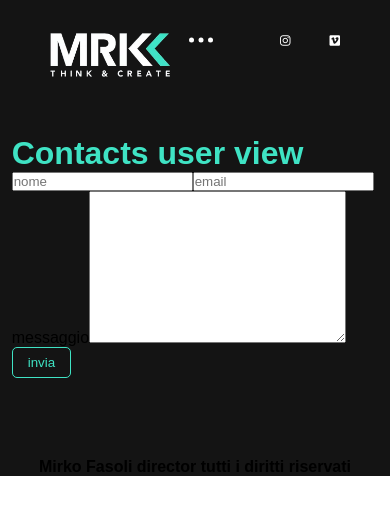
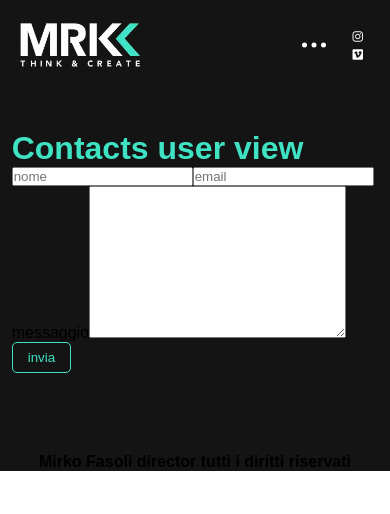
Before and after one commit to 182Marco/videoBlog-nuxt-frontend, a Nuxt app: page /contacts in a window 390 px wide. Shown: the top 514 px of the page. Built offline with nearby package versions, Linux system fonts and the light colour scheme.

Commit message:
entrance menu mobile done

```diff
--- a/components/IconMenuMobile.vue
+++ b/components/IconMenuMobileClose.vue
@@ -11,10 +11,11 @@
  @import "~assets/scss/vars.scss";
  @import "~assets/scss/utility.scss";
 
-.IconMenuMobile {
+.IconMenuMobileClose {
+    z-index: -10;
     width: 24px;
     height: 20px;
-    position: relative;
+    position: absolute;
     cursor: pointer;
     &:hover {
       i:first-child {
@@ -29,6 +30,10 @@
     @media screen and (min-width: 876px) {
       display: none;
     }
+}
+
+.IconMenuMobileClose.visible {
+   z-index: 10;
 }
 
  i {
--- /dev/null
+++ b/components/IconMenuMobileOpen.vue
@@ -0,0 +1,63 @@
+<template>
+  <div>
+    <section>
+      <div class="line">
+        <div class="line cros"></div>
+      </div>
+    </section>
+  </div>
+</template>
+
+<style scoped lang="scss">
+
+ @import "~assets/scss/vars.scss";
+ @import "~assets/scss/utility.scss";
+
+ section {
+   position: absolute;
+   top: 50%;
+   left: 50%;
+   transform: translate(-50%, -50%) rotate(45deg);
+   display: none;
+   height: 24px;
+   width: 24px;
+   cursor: pointer;
+ }
+
+ .visible section {
+   display: block;
+ }
+
+ .line {
+   position: absolute;
+   top: 50%;
+   left: 50%;
+   height: 2px;
+   width: 2px;
+   border-radius: 8px;
+   background-color: $white;
+   &:not(.cros){
+     transform: translate(-50%, -50%);
+   }
+   .line.cros{
+     transform: translate(-50%, -50%) rotate(90deg);
+   }
+ }
+
+ .visible .line,
+ .visible .line.cros{
+   animation: lenghten 0.4s forwards;
+    width: 24px;
+ }
+
+ @keyframes lenghten {
+  0% {
+    width: 5px;
+  }
+  100% {
+    width: 18px;
+  }
+}
+
+
+</style>
--- a/components/Navbar.vue
+++ b/components/Navbar.vue
@@ -12,13 +12,25 @@
       <li><NuxtLink to="/contacts"><i>CONTACTS</i></NuxtLink></li>
     </ul>
     <section>
-    <IconMenuMobile class="IconMenuMobile"/>
+    <section
+      class="icon-menu-mobile"
+      @click="IsMenuMobileOpen = !IsMenuMobileOpen"
+    >
+      <IconMenuMobileClose
+        class="IconMenuMobileClose"
+        :class="{visible : !IsMenuMobileOpen}"
+      />
+      <IconMenuMobileOpen
+        class="IconMenuMobileOpen"
+        :class="{visible : IsMenuMobileOpen}"
+      />
+    </section>
     <ul class="social-links">
       <li>
         <a href="https://www.instagram.com/mirko_fasoli/?hl=it" target="_blank">
           <i class="fa-brands fa-instagram"></i>
         </a>
-        </li>
+      </li>
       <li>
         <a href="https://vimeo.com/search?q=mirko%20fasoli" target="_blank">
           <i class="fa-brands fa-vimeo-square"></i>
@@ -26,8 +38,28 @@
       </li>
     </ul>
     </section>
+    <div class="menu-mobile"  :class="{visible : IsMenuMobileOpen}">
+      <ul>
+      <li><NuxtLink to="/"></NuxtLink></li>
+      <li><NuxtLink to="/about"></NuxtLink></li>
+      <li><NuxtLink to="/contacts"></NuxtLink></li>
+      </ul>
+    </div>
   </nav>
 </template>
+
+<script lang="ts">
+import Vue from "vue";
+
+export default Vue.extend({
+  name: "Navbar",
+  data: () => ({
+    IsMenuMobileOpen: false,
+  }),
+  methods: {
+  },
+});
+</script>
 
 <style scoped lang="scss">
 
@@ -35,6 +67,7 @@
  @import "~assets/scss/utility.scss";
 
 nav {
+  position: relative;
   padding: 30px 50px 15px;
   @include flex(row, space-between, flex-start);
 }
@@ -48,6 +81,20 @@ section {
     .IconMenuMobile{
       margin-right: 60px
     }
+}
+.icon-menu-mobile {
+  margin-right: 54px;
+  position: relative;
+  width: 24px;
+  height: 24px;
+  .IconMenuMobileClose,
+  .IconMenuMobileOpen {
+    position: absolute;
+    top: 50%;
+    left: 50%;
+    transform: translate(-50%, -50%)
+  }
+
 }
 ul {
   @include flex(row, flex-start);
@@ -89,7 +136,7 @@ ul {
          top: 0;
          left: 0;
          @include flex(column, space-between);
-         transition: transform 0.2s;
+         transition: transform 0.3s;
          &:hover {
            transform: translateY(-50%);
          }
@@ -100,6 +147,7 @@ ul {
     }
   }
   &.social-links {
+    margin-bottom: 1px;
     li {
        &:not(:last-child) {
        margin-right: 32px;
@@ -118,6 +166,82 @@ ul {
 }
 a {
   @include font(14px, 300, $white);
+}
+
+ @media screen and (max-width: 492px) {
+    nav {
+      padding: 20px;
+      align-items: center;
+    }
+    .icon-menu-mobile {
+      margin-right: 20px;
+    }
+    ul.social-links {
+      flex-direction: column;
+      li:not(:last-child) {
+          margin-right: 0;
+      }
+    }
+ }
+.menu-mobile {
+  position: fixed;
+  bottom: 0;
+  left: 0;
+  height: calc(100vh - 95px);
+  width: 100vw;
+  background-color: $background;
+  display: none;
+  &.visible {
+    @include flex();
+  }
+  ul {
+    @include flex(column, space-between);
+    width: calc(100% - 40px);
+    margin: 0 auto 30vw;
+    height: 200px;
+    li {
+      position: relative;
+      height: 60px;
+      overflow: hidden;
+      &:first-child {
+        width: 127px;
+        a::after {
+          animation: slideUp 0.25s ease-out forwards, fadeIn 0.5s ease-out forwards;
+          content: 'WORKS';
+         }
+      }
+      &:nth-child(2) {
+        width: 127px;
+        a::after {
+          animation: slideUp 0.25s 0.2s ease-out forwards, fadeIn 0.5s 0.15s ease-out forwards;
+          content: 'ABOUT';
+        }
+      }
+      &:last-child {
+        width: 184px;
+        a::after {
+          animation: slideUp 0.25s 0.4s ease-out forwards, fadeIn 0.5s 0.25s ease-out forwards;
+          content: 'CONTACTS';
+        }
+      }
+      a,
+      a::after {
+        position: absolute;
+        top: 0;
+        left: 0;
+        display: block;
+      }
+      a {
+        width: 100%;
+        height: 82px;
+        font-size: 35px;
+        &::after {
+          height: 41px;
+          top: 100%;
+        }
+      }
+    }
+  }
 }
 
 i {
@@ -146,6 +270,7 @@ i {
     transform: rotate(0deg);
   }
 }
+
 @keyframes mouve {
   0% {
     transform: translate(0);
@@ -166,4 +291,26 @@ i {
     transform: translate(0);
   }
 }
+
+@keyframes slideUp {
+  0% {
+      top: 100%;
+  }
+  100% {
+      top: 0;
+  }
+}
+
+@keyframes fadeIn {
+  0% {
+      opacity: 0;
+  }
+  70% {
+      opacity: 0.3;
+  }
+  100% {
+      opacity: 1;
+  }
+}
+
 </style>
```
